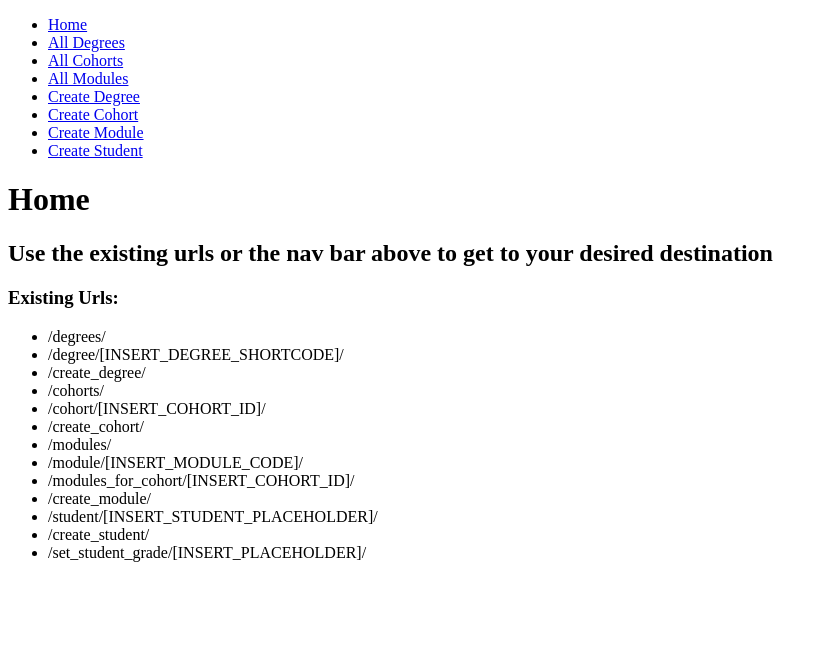
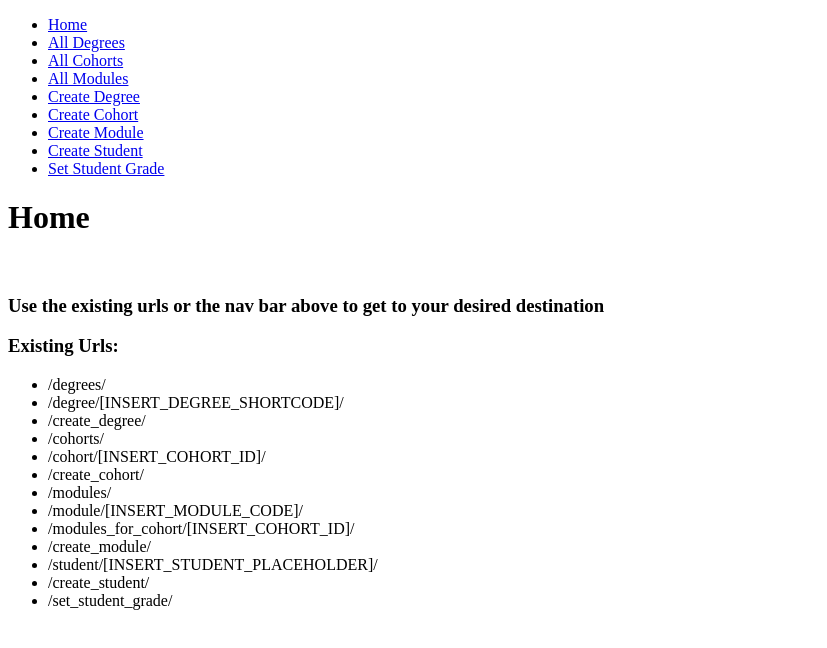
Before and after one commit to Razvan-Gorea/School-management-app, a React (Create React App) app: page / in a window 1280 px wide. Shown: the top 648 px of the page, without its empty margins (0-827 px from the left). Built offline with nearby package versions, Linux system fonts and the light colour scheme.

Commit message:
Minor structure change and style change

```diff
--- a/src/App.js
+++ b/src/App.js
@@ -28,6 +28,7 @@ function App() {
       <li><Link to="/create_cohort/">Create Cohort</Link></li>
       <li><Link to="/create_module/">Create Module</Link></li>
       <li><Link to="/create_student/">Create Student</Link></li>
+      <li><Link to="/set_student_grade/">Set Student Grade</Link></li>
     </ul>
   </nav>
 
@@ -45,7 +46,7 @@ function App() {
     <Route path="/create_cohort/" element={<CreateCohort />}></Route>{/*  TODO */}
     <Route path="/create_module/" element={<CreateModule />}></Route>{/*  TODO */}
     <Route path="/create_student/" element={<CreateStudent />}></Route>
-    <Route path="/set_student_grade/:placeholder/" element={<SetStudentsGrades />}></Route>{/*  TODO */}
+    <Route path="/set_student_grade/" element={<SetStudentsGrades />}></Route>{/*  TODO */}
   </Routes>
 
   </>
--- a/src/pages/Home.js
+++ b/src/pages/Home.js
@@ -1,7 +1,8 @@
 export function Home(){
     return <div>
         <h1>Home</h1>
-        <h2>Use the existing urls or the nav bar above to get to your desired destination</h2>
+        <br></br>
+        <h3>Use the existing urls or the nav bar above to get to your desired destination</h3>
         <h3>Existing Urls:</h3>
         <ul>
             <li>/degrees/</li>
@@ -16,7 +17,7 @@ export function Home(){
             <li>/create_module/</li>
             <li>/student/[INSERT_STUDENT_PLACEHOLDER]/</li>
             <li>/create_student/</li>
-            <li>/set_student_grade/[INSERT_PLACEHOLDER]/</li>
+            <li>/set_student_grade/</li>
         </ul>
         </div>
 
```
